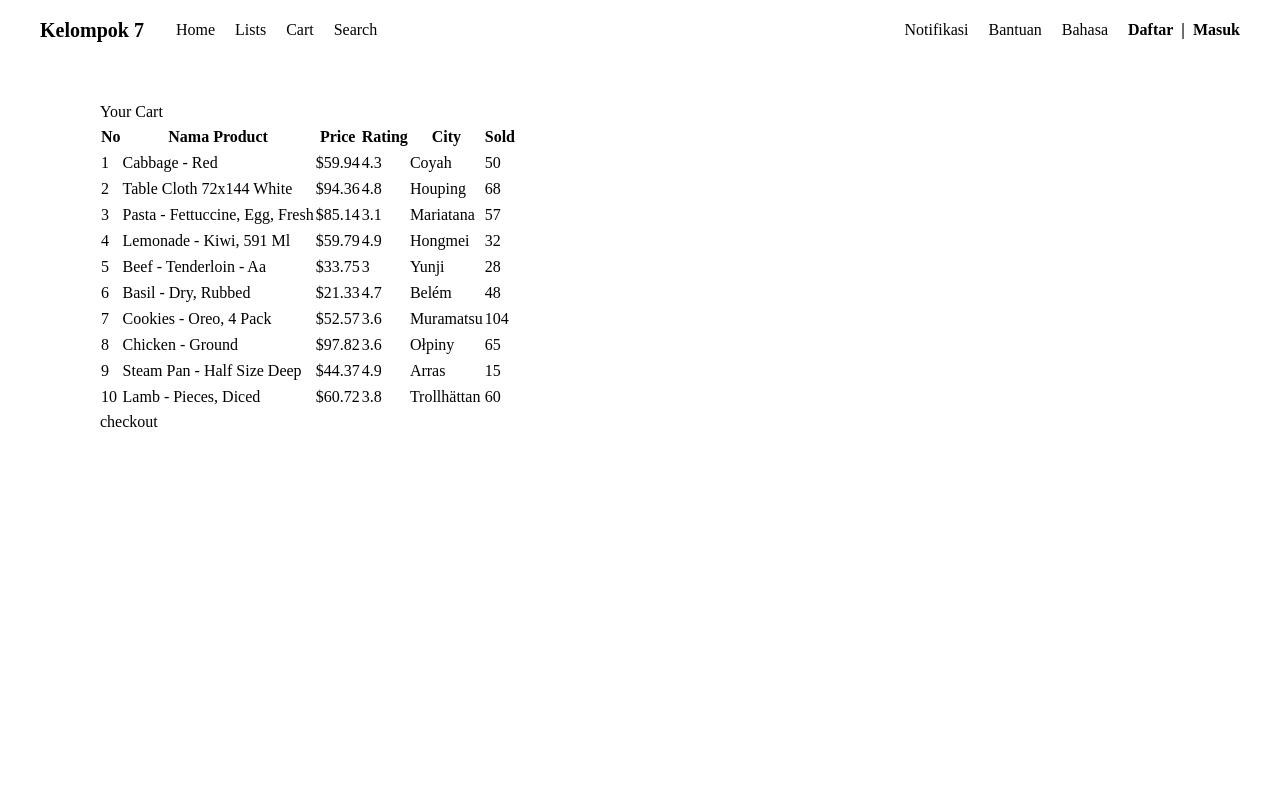
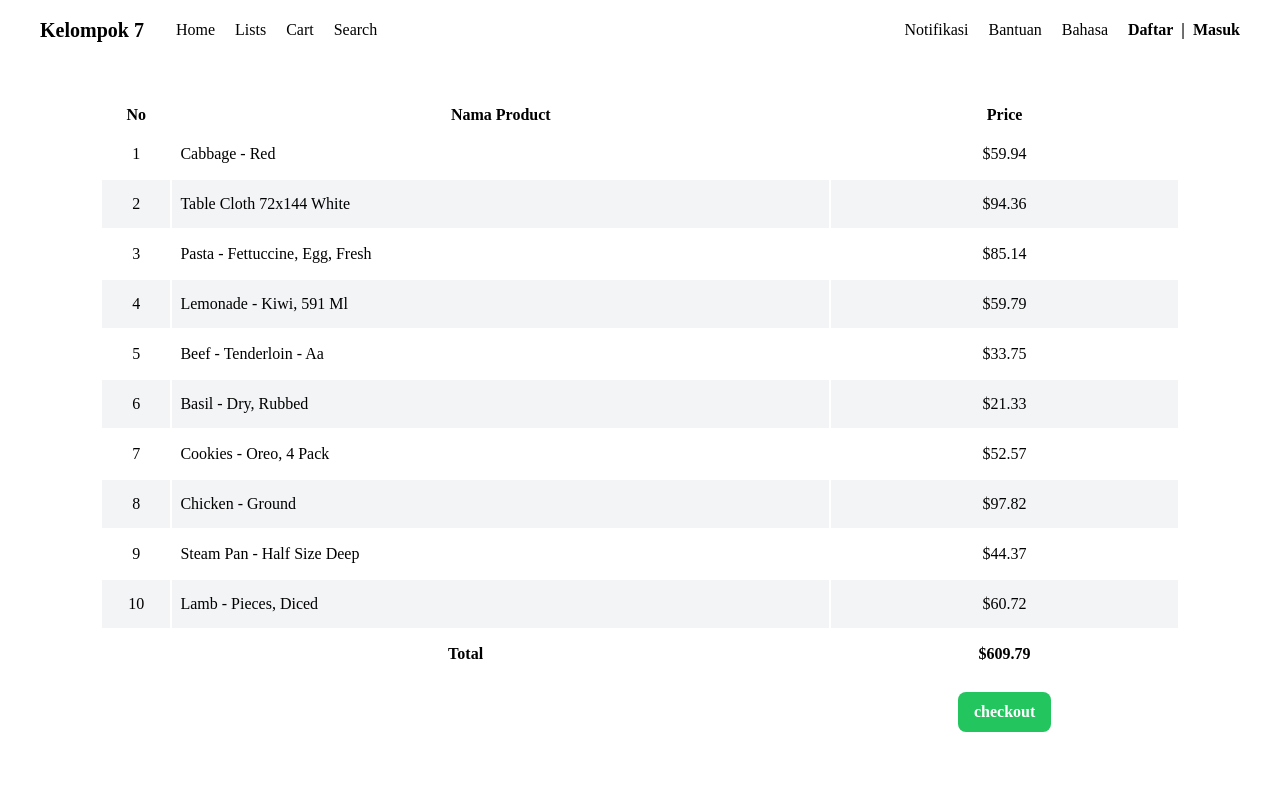
Before and after one commit to syamtrax/microservices, a React (Create React App) app in the folder client/: page /cart in a window 1280 px wide. Shown: the top 800 px of the page. Built offline with nearby package versions, Linux system fonts and the light colour scheme.

Commit message:
done frontend

```diff
--- a/client/src/Pages/Cart.js
+++ b/client/src/Pages/Cart.js
@@ -14,40 +14,45 @@ const Cart = ({ }) => {
         { "id": 999, "product_name": "Lamb - Pieces, Diced", "price": "$60.72", "rating": 3.8, "location": "Trollhättan", "sold": 60 },
     ]
 
+    const total_price =  cart.reduce((acc, curr) => acc + parseFloat(curr.price.slice(1)), 0)
+
 
     return <>
         <div>
-            <h1>Your Cart</h1>
-            <table id="products-tb" className='display'>
+        <table id="products-tb" className='animate-fade-in display table-auto border-separate w-full'>
                     <thead>
                         <tr>
                             <th>No</th>
                             <th>Nama Product</th>
                             <th>Price</th>
-                        <th>Rating</th>
-                        <th>City</th>
-                        <th>Sold</th>
                         </tr>
                     </thead>
-                <tbody>
+                    <tbody >
                         {
                             cart.map(({ id, product_name, price, rating, location, sold }, index) => (
-                            <tr key={id}>
-                                <td>{index + 1}</td>
-                                <td > {product_name} </td>
-                                <td >{price}</td>
-                                <td >{rating}</td>
-                                <td >{location}</td>
-                                <td >{sold}</td>
+                                <tr key={id} className={`${index % 2 ? 'bg-gray-100' : 'bg-white'}
+                                gap-4`}>
+                                    <td className='text-center'>{index + 1}</td>
+                                    <td className='py-3 px-2 ' > {product_name} </td>
+                                    <td className='py-3 px-2 text-center' >{price}</td>
                                 </tr>
                             ))
                     }
+                    <tr >
+                        <td colSpan={2} className="py-3 px-2 text-center font-bold">Total</td>
+                        <td className="py-3 px-2 text-center font-bold">${total_price }</td>
+                    </tr>
+                    <tr >
+                        <td colSpan={2} className="py-3 px-2 text-center font-bold"></td>
+                        <td className="py-3 px-2 text-center font-bold"><input type="submit" value="checkout" className="ml-auto text-center bg-green-500 py-2 px-4 text-white font-bold rounded-lg hover:cursor-pointer" form="checkout"></input></td>
+                    </tr>
+
                     </tbody>
                 </table>
         </div>
-        <form action="/checkout" method="POST">
+        <form action="/checkout" method="POST" className="flex" id="checkout" >
             <input type="hidden" name="cart" value={cart.map(item => item.id)} />
-            <input type="submit" value="checkout" />
+
             </form>
     </>
 }
--- a/client/src/Pages/Homepage.js
+++ b/client/src/Pages/Homepage.js
@@ -1,19 +1,20 @@
-import { Link } from "react-router-dom";
+
 
 function Homepage() {
   return (
-    <div>
-      <Link to="/Lists">
-        <button>Lihat List Barang</button>
-      </Link>
-      <Link to="/cart">
-        <button>Cart</button>
-      </Link>
-      <Link to="/search">
-        <button>Search</button>
-      </Link>
+    <div  className="header flex flex-row items-center justify-between my-10">
 
-    </div>
+            <div className="slogan flex flex-col w-1/2 items-start justify-center ">
+                <div className={`flex flex-col items-start justify-center animate-fade-in-right `}>
+                    <h1 className="py-2 text-6xl font-bold">Let's shop</h1>
+                    <p className="text-xl mt-5">Let's Shop adalah tempat berbelanja yang lengkap, tanpa ribet, dan gratis ongkir setiap hari.</p>
+                </div>
+
+
+            </div>
+
+            <img className={`transition  animate-fade-in-left`} src="/shopvector.png" width="512" height="512" alt="preview" />
+        </div>
   );
 }
 
--- a/client/src/Pages/Lists.js
+++ b/client/src/Pages/Lists.js
@@ -2,7 +2,7 @@ import React, { useState, useEffect } from 'react'
 
 
 function Lists(){
-    const [data, setData] = useState([{}])
+    const [data, setData] = useState([])
 
     useEffect(() => {
         console.log()
@@ -10,41 +10,47 @@ function Lists(){
             res => res.json()
         ).then(
             data => {
-                setData(data.slice(0,100))
+                setTimeout(() => setData(data), 1000)
             }
         )
     }, [])
 
     return(
         <div>
-            <div className='table-containter'>
-                <table id="products-tb" className='display'>
+            <div className='flex table-containter max-w-full justify-center'>
+                {data.length > 0 && <table id="products-tb" className='animate-fade-in display table-auto border-separate w-full'>
                     <thead>
                         <tr>
                             <th>No</th>
                             <th>Nama Product</th>
                             <th>Price</th>
                             <th>Rating</th>
-                        <th>City</th>
                             <th>Sold</th>
                         </tr>
                     </thead>
-                    <tbody>
+                    <tbody >
                         {
-                            data.map(({id, product_name, price, rating, location, sold}, index) =>(
-                                <tr key={id}>
-                                    <td>{ index+1}</td>
-                                    <td > {product_name} </td>
-                                    <td >{price}</td>
-                                    <td >{rating}</td>
-                                    <td >{location}</td>
-                                    <td >{sold}</td>
+                            data.map(({ id, product_name, price, rating, location, sold }, index) => (
+                                <tr key={id} className={`${index % 2 ? 'bg-gray-100' : 'bg-white'}
+                                gap-4`}>
+                                    <td className='text-center'>{index + 1}</td>
+                                    <td className='py-3 px-2 ' > {product_name} </td>
+                                    <td className='py-3 px-2 text-center' >{price}</td>
+                                    <td className='py-3 px-2 text-center' >{rating}</td>
+                                    <td className='py-3 px-2 text-center' >{sold}</td>
                                 </tr>
                             ))
                         }
                     </tbody>
-                </table>
+                </table>}
 
+                {data.length === 0 &&
+                    <div className='flex flex-col items-center animate-fade-in-up'>
+                        <h1 className=' text-xl font-bold mb-2'>Loading</h1>
+                        <svg role="status" class="mr-2 w-8 h-8 text-gray-200 animate-spin dark:text-gray-600 fill-blue-600" viewBox="0 0 100 101" fill="none" xmlns="http://www.w3.org/2000/svg">
+                <path d="M100 50.5908C100 78.2051 77.6142 100.591 50 100.591C22.3858 100.591 0 78.2051 0 50.5908C0 22.9766 22.3858 0.59082 50 0.59082C77.6142 0.59082 100 22.9766 100 50.5908ZM9.08144 50.5908C9.08144 73.1895 27.4013 91.5094 50 91.5094C72.5987 91.5094 90.9186 73.1895 90.9186 50.5908C90.9186 27.9921 72.5987 9.67226 50 9.67226C27.4013 9.67226 9.08144 27.9921 9.08144 50.5908Z" fill="currentColor"/>
+                <path d="M93.9676 39.0409C96.393 38.4038 97.8624 35.9116 97.0079 33.5539C95.2932 28.8227 92.871 24.3692 89.8167 20.348C85.8452 15.1192 80.8826 10.7238 75.2124 7.41289C69.5422 4.10194 63.2754 1.94025 56.7698 1.05124C51.7666 0.367541 46.6976 0.446843 41.7345 1.27873C39.2613 1.69328 37.813 4.19778 38.4501 6.62326C39.0873 9.04874 41.5694 10.4717 44.0505 10.1071C47.8511 9.54855 51.7191 9.52689 55.5402 10.0491C60.8642 10.7766 65.9928 12.5457 70.6331 15.2552C75.2735 17.9648 79.3347 21.5619 82.5849 25.841C84.9175 28.9121 86.7997 32.2913 88.1811 35.8758C89.083 38.2158 91.5421 39.6781 93.9676 39.0409Z" fill="currentFill"/>
+            </svg></div>}
             </div>
       </div>
   )
--- /dev/null
+++ b/client/src/components/Footer.jsx
@@ -0,0 +1,13 @@
+export default function Footer() {
+    return (<div className="bg-black">
+        <div className="flex flex-col items-center text-white p-5 h-[10%]">
+            <h1 className="font-bold text-xl">© Group 7</h1>
+            <div className="anggota flex flex-row gap-5 mt-2">
+                <div>Rheznandya</div>
+                <div>Syam</div>
+                <div>Sofirul</div>
+
+            </div>
+        </div>
+    </div>)
+}
--- a/client/src/components/Layout.jsx
+++ b/client/src/components/Layout.jsx
@@ -1,13 +1,14 @@
 import React from "react";
 import Navbar from './Navbar'
-
+import Footer from './Footer.jsx'
 export default function Layout({ children }) {
     return (
         <React.Fragment>
             <Navbar />
-            <div className="body-wrapper m-auto w-[1080px] mt-10">
+            <div className="body-wrapper m-auto w-[1080px] mt-10 h-[761px] overflow-auto">
                 {children}
             </div>
+            <Footer/>
         </React.Fragment>
     )
 }
--- a/client/src/components/Navbar.jsx
+++ b/client/src/components/Navbar.jsx
@@ -22,7 +22,6 @@ export default function Navbar() {
     ]
 
     const link2 = ["Notifikasi", "Bantuan", "Bahasa"]
-    const link3 = [ "Daftar", "Masuk"]
 
     return (
         <div className="bg-white px-10 py-4">
--- a/client/tailwind.config.js
+++ b/client/tailwind.config.js
@@ -3,7 +3,54 @@ module.exports = {
     "./src/**/*.{js,jsx,ts,tsx}",
   ],
   theme: {
-    extend: {},
+    extend: {
+      keyframes: {
+        'fade-in-right': {
+          '0%': {
+            opacity: 0,
+            transform: 'translateX(-20px)'
+          },
+          "100%": {
+            opacity: '1',
+            transform: 'translateX(0)'
+          }
+        },
+        'fade-in-left': {
+          '0%': {
+            opacity: 0,
+            transform: 'translateX(20px)'
+          },
+          "100%": {
+            opacity: '1',
+            transform: 'translateX(0)'
+          }
+        },
+        'fade-in-up': {
+          '0%': {
+            opacity: 0,
+            transform: 'translateY(20px)'
+          },
+          "100%": {
+            opacity: 1,
+            transform: 'translateY(0)'
+          }
+        },
+        'fade-in': {
+          '0%': {
+            opacity: 0,
+          },
+          "100%": {
+            opacity: 1,
+          }
+        }
+      },
+      animation: {
+        'fade-in-right': 'fade-in-right 1s ease-in-out',
+        'fade-in-left': 'fade-in-left 1s ease-in-out',
+        'fade-in-up': 'fade-in-up 1s ease-in-out',
+        'fade-in': 'fade-in 1s ease-in-out',
+      }
+    },
   },
   plugins: [],
 }
```
Also changed, not shown: client/src/Pages/Search.js (+10 -6 lines), client/public/shopvector.png (added). Lines whose indentation alone changed are shown as unchanged.
